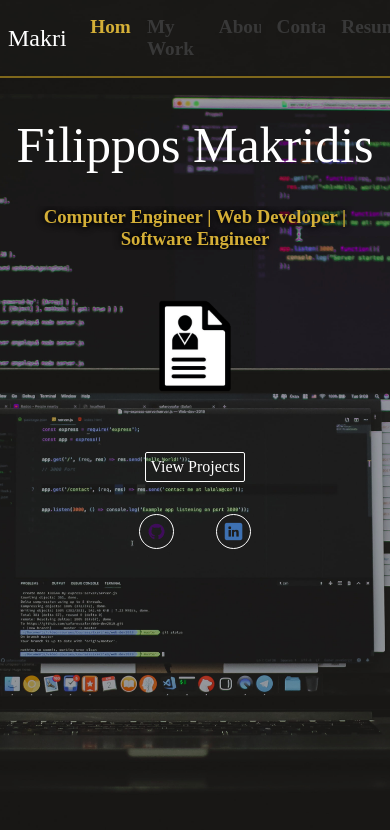
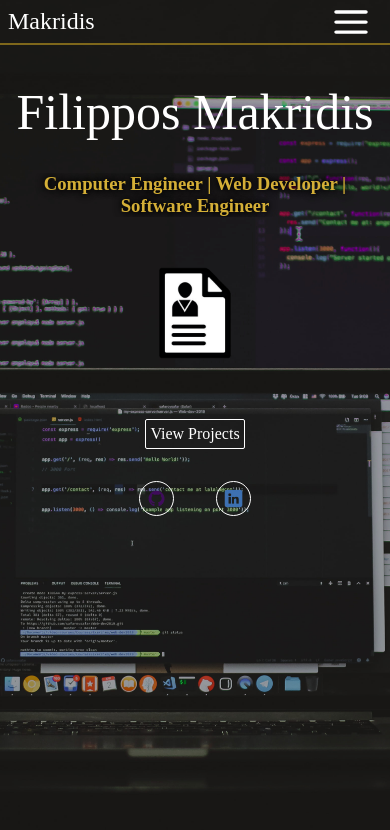
Before and after one commit to fmakrid/portfolio-site, a React (Create React App) app: page / in a window 390 px wide. Shown: the top 830 px of the page. Built offline with nearby package versions, Linux system fonts and the light colour scheme.

Commit message:
FEATURE: Added mobile responsive design & animation

```diff
--- a/package.json
+++ b/package.json
@@ -10,6 +10,7 @@
     "animate.css": "^4.1.1",
     "framer-motion": "^7.2.1",
     "react": "^18.2.0",
+    "react-burger-menu": "^3.0.8",
     "react-dom": "^18.2.0",
     "react-icons": "^4.4.0",
     "react-router-dom": "^6.3.0",
--- a/src/assets/css/Navbar.css
+++ b/src/assets/css/Navbar.css
@@ -7,29 +7,28 @@ body {
 	margin: 0;
 }
 
-
-.navbar {
+.Navbar {
 	display: flex;
 	justify-content: space-between;
 	align-items: center;
 	border-bottom: 2px solid hsl(46, 65%, 30%);
 }
 
-.brand-title {
+.Brand-title {
 	font-size: 1.5rem;
-  margin: .5rem;
+	margin: 0.5rem;
 	color: #fff;
 	font-weight: normal;
 }
 
-.navbar-links ul {
+.Navbar-links ul {
 	margin: 0;
 	padding: 0;
 	display: flex;
 	font-weight: bold;
 }
 
-.navbar-links ul .NavLink {
+.Navbar-links ul .NavLink {
 	color: rgb(56, 56, 56);
 	font-size: 1.2rem;
 	text-decoration: none;
@@ -38,12 +37,51 @@ body {
 	text-decoration: none;
 }
 
-.navbar-links ul .NavLink:hover{
+.Navbar-links ul .NavLink:hover {
 	background-color: hsl(46, 65%, 30%);
 	color: white;
 }
 
-
-.navbar-links a.active {
+.Navbar-links a.active {
 	color: #d4af37;
 }
+
+.Navbar .MobileNavigation {
+	display: none;
+}
+
+@media (max-width: 900px) {
+	.Navbar .Navigation {
+		display: none;
+	}
+
+	.Navbar .MobileNavigation {
+		display: flex;
+		align-items: center;
+	}
+
+	.Navbar .MobileNavigation .Burger {
+		position: absolute;
+		right: 5%;
+		cursor: pointer;
+		color: white;
+	}
+
+	.Navbar nav ul {
+		display: flex;
+		flex-direction: column;
+		position: absolute;
+		top: 50px;
+		right: 0;
+		width: 100%;
+		background-color: #181818;
+	}
+
+	.Navbar .Navbar-links nav ul {
+		padding-left: 10%;
+	}
+
+	.Navbar-links ul .NavLink {
+		color: white;
+	}
+}
--- /dev/null
+++ b/src/components/MobileNavigation.js
@@ -0,0 +1,35 @@
+import NavLinks from "./NavLinks";
+import { CgMenu as Burger } from "react-icons/cg";
+import { useState } from "react";
+import { CgCloseO as CloseBtn } from "react-icons/cg";
+
+const MobileNavigation = () => {
+	const [isOpen, setOpen] = useState(false);
+
+	const hamburgerIcon = (
+		<Burger
+			className="Burger"
+			size="40px"
+			color="white"
+			onClick={() => setOpen(!isOpen)}
+		/>
+	);
+
+	const closeIcon = (
+		<CloseBtn
+			className="Burger"
+			size="40px"
+			color="white"
+			onClick={() => setOpen(!isOpen)}
+		/>
+	);
+
+	const closeMobileMenu = () => setOpen(false);
+
+	return <nav className="MobileNavigation">
+		{isOpen ? closeIcon : hamburgerIcon}
+		{isOpen && <NavLinks isMobile={true} closeMobileMenu={closeMobileMenu}/>}
+		</nav>;
+};
+
+export default MobileNavigation;
--- /dev/null
+++ b/src/components/NavLinks.js
@@ -0,0 +1,83 @@
+import { NavLink } from "react-router-dom";
+import { motion } from "framer-motion";
+
+const NavLinks = (props) => {
+	const animateFrom = { opacity: 0, y: -40 };
+	const animateTo = { opacity: 1, y: 0 };
+	return (
+		<ul className="Navbar-links">
+			<motion.div
+				initial={animateFrom}
+				animate={animateTo}
+				transition={{ delay: 0.05 }}
+			>
+				<NavLink
+					className="NavLink"
+					to="/"
+					onClick={() => props.isMobile && props.closeMobileMenu()}
+					activestyle={{ color: "gold" }}
+				>
+					Home
+				</NavLink>
+			</motion.div>
+			<motion.div
+				initial={animateFrom}
+				animate={animateTo}
+				transition={{ delay: 0.1 }}
+			>
+				<NavLink
+					className="NavLink"
+					to="/projects"
+					onClick={() => props.isMobile && props.closeMobileMenu()}
+					activestyle={{ color: "gold" }}
+				>
+					My Work
+				</NavLink>
+			</motion.div>
+			<motion.div
+				initial={animateFrom}
+				animate={animateTo}
+				transition={{ delay: 0.2 }}
+			>
+				<NavLink
+					className="NavLink"
+					to="/about"
+					onClick={() => props.isMobile && props.closeMobileMenu()}
+					activestyle={{ color: "gold" }}
+				>
+					About
+				</NavLink>
+			</motion.div>
+			<motion.div
+				initial={animateFrom}
+				animate={animateTo}
+				transition={{ delay: 0.3 }}
+			>
+				<NavLink
+					className="NavLink"
+					to="/contact"
+					onClick={() => props.isMobile && props.closeMobileMenu()}
+					activestyle={{ color: "gold" }}
+				>
+					Contact
+				</NavLink>
+			</motion.div>
+			<motion.div
+				initial={animateFrom}
+				animate={animateTo}
+				transition={{ delay: 0.4 }}
+			>
+				<NavLink
+					className="NavLink"
+					to="/resume"
+					onClick={() => props.isMobile && props.closeMobileMenu()}
+					activestyle={{ color: "gold" }}
+				>
+					Resume
+				</NavLink>
+			</motion.div>
+		</ul>
+	);
+};
+
+export default NavLinks;
--- a/src/components/Navbar.js
+++ b/src/components/Navbar.js
@@ -1,37 +1,17 @@
-import React from "react";
-import { NavLink } from "react-router-dom";
+import Navigation from "./Navigation";
+import MobileNavigation from "./MobileNavigation";
 import "../assets/css/Navbar.css";
 
 function Navbar() {
-  return (
-    <div className="navbar">
-      <h2 className="brand-title">Makridis</h2>
-      <a href="#" className="toggle-button">
-        <span class>
-
-        </span>
-      </a>
-      <nav className="navbar-links">
-        <ul>
-          <NavLink className="NavLink" to="/" activestyle={{ color: "gold" }}>
-            Home
-          </NavLink>
-          <NavLink className="NavLink" to="/projects" activestyle={{ color: "gold" }}>
-            My Work
-          </NavLink>
-          <NavLink className="NavLink" to="/about" activestyle={{ color: "gold" }}>
-            About
-          </NavLink>
-          <NavLink className="NavLink" to="/contact" activestyle={{ color: "gold" }}>
-            Contact
-          </NavLink>
-          <NavLink className="NavLink" to="/resume" activestyle={{ color: "gold" }}>
-            Resume
-          </NavLink>
-        </ul>
-      </nav>
-    </div>
-  );
+	return (
+		<div className="Navbar">
+			<h2 className="Brand-title">Makridis</h2>
+			<nav className="Navbar-links">
+				<Navigation />
+				<MobileNavigation />
+			</nav>
+		</div>
+	);
 }
 
 export default Navbar;
--- /dev/null
+++ b/src/components/Navigation.js
@@ -0,0 +1,11 @@
+import NavLinks from "./NavLinks";
+
+const Navigation = () => {
+	return (
+		<nav className="Navigation">
+			<NavLinks />
+		</nav>
+	);
+};
+
+export default Navigation;
```
Also changed, not shown: src/components/Smallbuttons.js (+11 -3 lines), 1 other file (tests, documents, lock files or other folders). Lines whose indentation alone changed are shown as unchanged.
